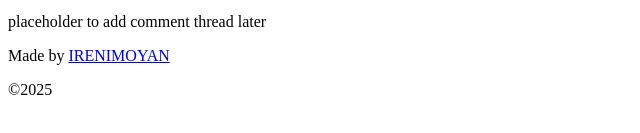
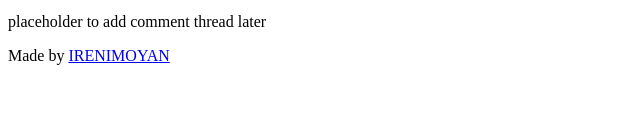
Before and after one commit to Irenimoyan/My_First_Portfolio, a plain HTML site: page html_basic/tweets.html in a window 1280 px wide. Shown: the part 375-508 px from the top of the page, 0-640 px from the left. Drawn offline with Linux system fonts and the light colour scheme.

Commit message:
remove the copyright in index.html and tweet.html

```diff
--- a/html_basic/tweets.html
+++ b/html_basic/tweets.html
@@ -36,7 +36,6 @@
     </main>
     <footer>
         <p>Made by <a href="https://github.com/Irenimoyan" target="_blank">IRENIMOYAN </a></p>
-        &copy;2025
     </footer>
 
 </body>
```
